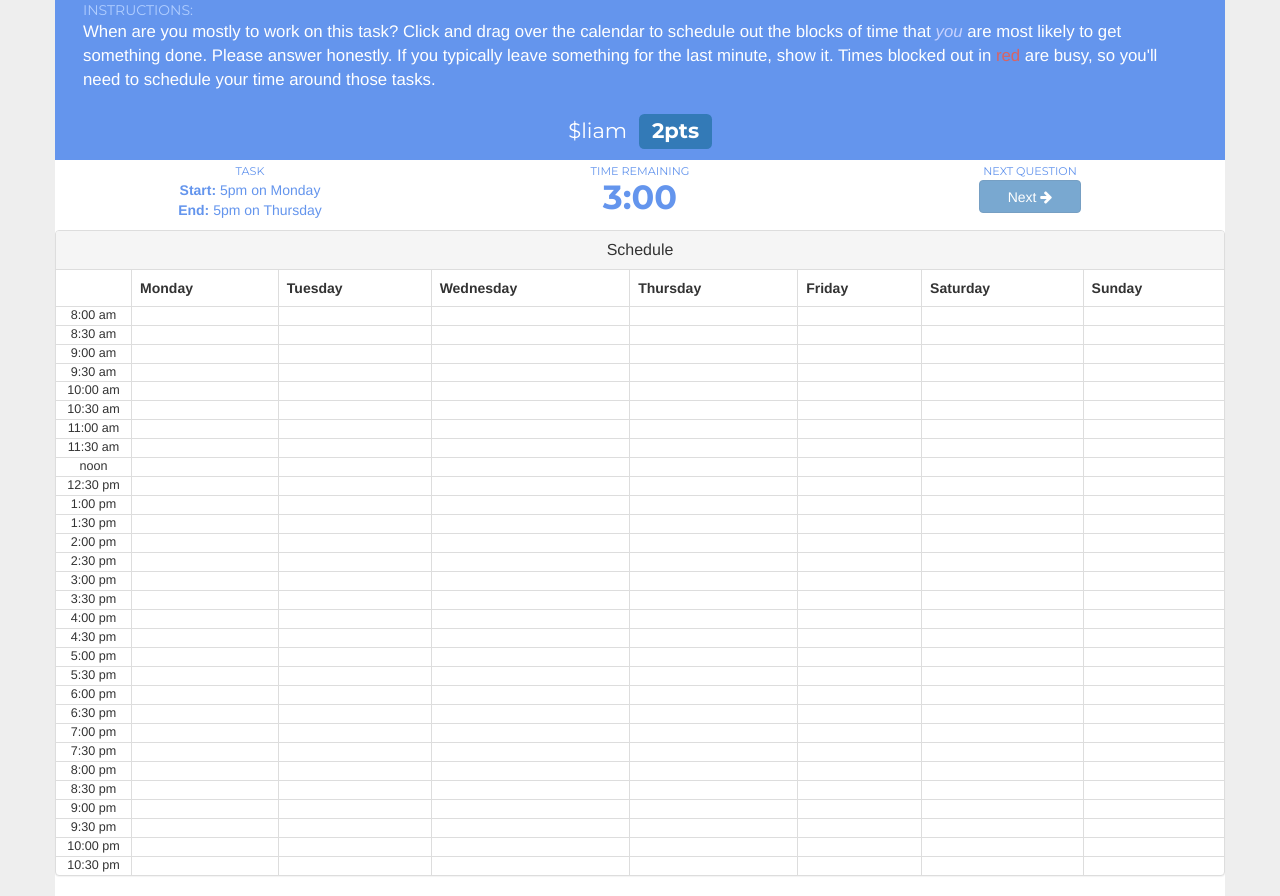
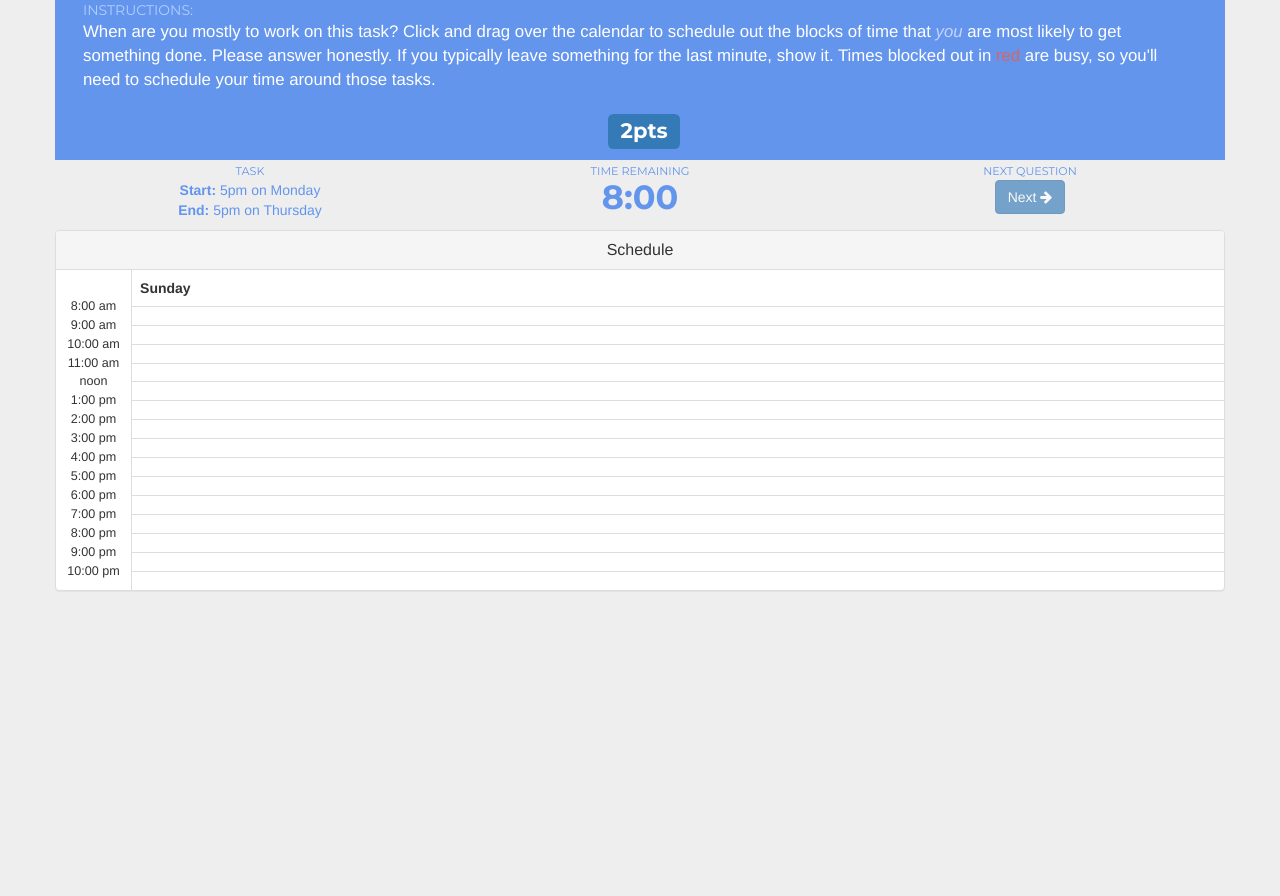
Before and after one commit to zackmeath/TimeCrunch-Survey, a plain HTML site: page schedule.html in a window 1280 px wide. After the commit the page ends 800 px from the top, so only its background shows below. Drawn offline with nearby package versions, Linux system fonts and the light colour scheme.

Commit message:
randomize everything

```diff
--- a/css/main.css
+++ b/css/main.css
@@ -2,9 +2,7 @@ body {
     background-color: #EEEEEE;
 }
 
-.container {
-    background-color: white;
-}
+.container { }
 
 h1 {
     font-family: Montserrat, "Helvetica Neue", Helvetica, Arial, sans-serif;
@@ -15,6 +13,9 @@ h1 {
     width: 6em;
     text-align: center;
     font-size: 0.9em;
+    position: relative;
+    top: -9px;
+    background-color: white;
 }
 
 #calendar td {
--- a/js/calendar.js
+++ b/js/calendar.js
@@ -1,49 +1,46 @@
-(function() {
-    var days = ['Sunday','Monday','Tuesday','Wednesday','Thursday','Friday','Saturday'];
-    var months = ['January','February','March','April','May','June','July','August','September','October','November','December'];
+var timeslots;
+var timeslotsRemaining;
+var startInterval;
+var startDay;
+var endTime;
+var daysUntilDueDate;
+var numHoursAwake = 15;
 
-    Date.prototype.getMonthName = function() {
-        return months[ this.getMonth() ];
-    };
-    Date.prototype.getDayName = function() {
-        return days[ this.getDay() ];
-    };
-})();
+function generateTask(){
+    timeslots = randomInt(1, 10);
+    timeslotsRemaining = timeslots;
+    $('#time-remaining').text(timeslotsRemaining + ":00");
+    $('#next-button').attr("disabled", true);
 
-function formatAMPM(date) {
-    var hours = date.getHours();
-    var minutes = date.getMinutes();
+    startInterval = randomInt(0, numHoursAwake);
+    startDay = randomInt(0, 7);
 
-    if (hours === 12 && minutes === 0) {
-        return 'noon'
+    endTime = 21;
+    daysUntilDueDate = randomInt(1, 14);
+
+    generateTable();
 }
 
-    var ampm = hours >= 12 ? 'pm' : 'am';
-    hours = hours % 12;
-    hours = hours ? hours : 12; // the hour '0' should be '12'
-    minutes = minutes < 10 ? '0'+minutes : minutes;
-    var strTime = hours + ':' + minutes + ' ' + ampm;
-    return strTime;
+function next() {
+    // TODO: send ajax request to server here
+    generateTask();
 }
 
-
-$(document).ready(function() {
+function generateTable() {
     var table = document.getElementById("calendar");
     var tbody = document.createElement('tbody');
 
-    var numCols = 7;
-    var numHoursAwake = 15
-    var intervalsPerHour = 2
-    var numRows = intervalsPerHour * numHoursAwake
+    var numCols = daysUntilDueDate;
+    var intervalsPerHour = 1;
+    var numRows = intervalsPerHour * numHoursAwake;
 
-    var dayOfWeek = 1;// TODO Random
+    var dayOfWeek = startDay;
     var hour = 8; // TODO selected from above
     var minute = "00";
     var time = new Date();
     time.setHours(8);
     time.setMinutes(0);
     time.setDate(dayOfWeek);
-
 
     // table headings
     var thead = document.createElement('thead');
@@ -61,13 +58,12 @@ $(document).ready(function() {
     thead.appendChild(tr);
     table.appendChild(thead);
 
-
     for (var row = 0; row < numRows; row++) {
         var tr = document.createElement('tr');
 
         var timeLabel = document.createElement('td');
         timeLabel.className = "colHeading"
-        timeLabel.appendChild(document.createTextNode(formatAMPM(time)));
+        timeLabel.appendChild(document.createTextNode(time.getFormattedTime()));
         time.setMinutes(time.getMinutes() + (60/intervalsPerHour))
 
         tr.appendChild(timeLabel);
@@ -78,21 +74,49 @@ $(document).ready(function() {
         tbody.appendChild(tr);
     }
     table.appendChild(tbody);
-});
+}
 
 $(function () {
-  var isMouseDown = false,
-    isHighlighted;
+    var username = readCookie('username');
+    $("#username").text(readCookie('username'));
+
+    generateTask();
+
+    var isMouseDown = false;
+    var isHighlighted = false;
+
     $("#calendar td")
     .mousedown(function () {
         isMouseDown = true;
+        var alreadyHighlighted = $(this).hasClass("highlighted");
+        if (alreadyHighlighted) {
+            timeslotsRemaining = Math.min(timeslotsRemaining+1, timeslots);
             $(this).toggleClass("highlighted");
             isHighlighted = $(this).hasClass("highlighted");
+        } else {
+            if (timeslotsRemaining > 0) {
+                timeslotsRemaining--;
+                $(this).toggleClass("highlighted");
+                isHighlighted = $(this).hasClass("highlighted");
+            }
+        }
+        $('#time-remaining').text(timeslotsRemaining + ":00");
+        $('#next-button').attr("disabled",timeslotsRemaining > 0);
         return false; // prevent text selection
     })
     .mouseover(function () {
         if (isMouseDown) {
+            if (isHighlighted) {
+                if (timeslotsRemaining > 0) {
                     $(this).toggleClass("highlighted", isHighlighted);
+                    timeslotsRemaining--;
+                }
+            } else {
+                $(this).toggleClass("highlighted", isHighlighted);
+                timeslotsRemaining = Math.min(timeslotsRemaining+1, timeslots);
+            }
+        $('#time-remaining').text(timeslotsRemaining + ":00");
+        $('#next-button').attr("disabled",timeslotsRemaining > 0);
         }
     })
     .bind("selectstart", function () {
--- /dev/null
+++ b/js/utils.js
@@ -0,0 +1,55 @@
+function createCookie(name,value,days) {
+    if (days) {
+        var date = new Date();
+        date.setTime(date.getTime()+(days*24*60*60*1000));
+        var expires = "; expires="+date.toGMTString();
+    }
+    else var expires = "";
+    document.cookie = name+"="+value+expires+"; path=/";
+}
+
+function readCookie(name) {
+    var nameEQ = name + "=";
+    var ca = document.cookie.split(';');
+    for(var i=0;i < ca.length;i++) {
+        var c = ca[i];
+        while (c.charAt(0)==' ') c = c.substring(1,c.length);
+        if (c.indexOf(nameEQ) == 0) return c.substring(nameEQ.length,c.length);
+    }
+    return null;
+}
+
+function eraseCookie(name) {
+    createCookie(name,"",-1);
+}
+
+function randomInt(min,max) {
+    return Math.floor(Math.random()*(max-min+1)+min);
+}
+
+(function() {
+    var days = ['Sunday','Monday','Tuesday','Wednesday','Thursday','Friday','Saturday'];
+    var months = ['January','February','March','April','May','June','July','August','September','October','November','December'];
+
+    Date.prototype.getMonthName = function() {
+        return months[ this.getMonth() ];
+    };
+    Date.prototype.getDayName = function() {
+        return days[ this.getDay() ];
+    };
+    Date.prototype.getFormattedTime = function() {
+        var hours = this.getHours();
+        var minutes = this.getMinutes();
+
+        if (hours === 12 && minutes === 0) {
+            return 'noon'
+        }
+
+        var ampm = hours >= 12 ? 'pm' : 'am';
+        hours = hours % 12;
+        hours = hours ? hours : 12; // the hour '0' should be '12'
+        minutes = minutes < 10 ? '0'+minutes : minutes;
+        var strTime = hours + ':' + minutes + ' ' + ampm;
+        return strTime;
+    }
+})();
--- a/schedule.html
+++ b/schedule.html
@@ -41,7 +41,7 @@
                 </div>
             </div>
             <div class="row score-row">
-                <span class="username">$liam</span>
+                <span class="username" id="username">$liam</span>
                 <span class="label label-primary points">2pts</span>
             </div>
             <div class="row game-row">
@@ -55,13 +55,13 @@
                 <div class="col-lg-4">
                     <div class="custom-panel">
                         <span class="schedule-heading">TIME REMAINING</span>
-                        <span class="big-text">3:00</span>
+                        <span class="big-text" id="time-remaining">6:00</span>
                     </div>
                 </div>
                 <div class="col-lg-4">
                     <div class="custom-panel">
                         <span class="schedule-heading">NEXT QUESTION</span><br>
-                        <a href="schedule.html" type="button" class="btn btn-primary next-button" disabled>Next <i class="fa
+                        <a href="schedule.html" type="button" class="btn btn-primary" id="next-button" onclick="next();">Next <i class="fa
                                 fa-arrow-right"></i></a>
                     </div>
                 </div>
@@ -80,6 +80,7 @@
 
             <!-- jQuery Version 1.11.1 -->
             <script src="https://ajax.googleapis.com/ajax/libs/jquery/2.2.0/jquery.min.js"></script>
+            <script src="js/utils.js"></script>
             <script src="js/calendar.js"></script>
 
             <!-- Bootstrap Core JavaScript -->
```
Also changed, not shown: index.html (+6 -3 lines), js/login.js (added, +8 -0 lines). Lines whose indentation alone changed are shown as unchanged.
